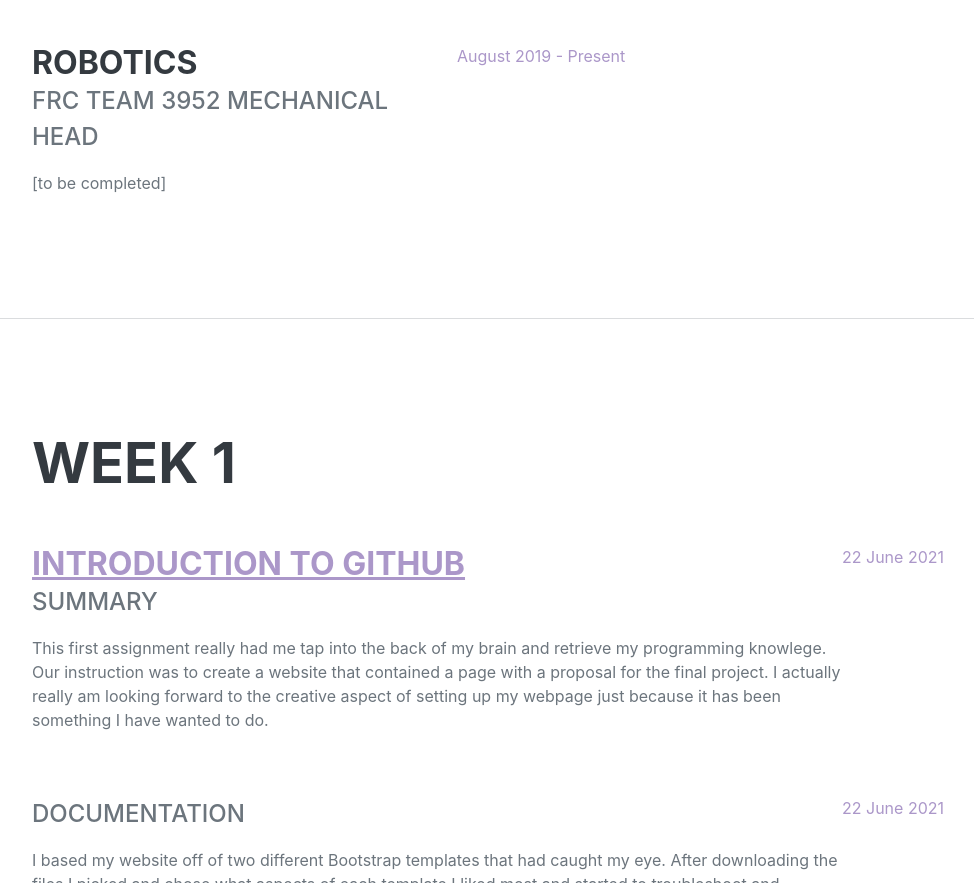
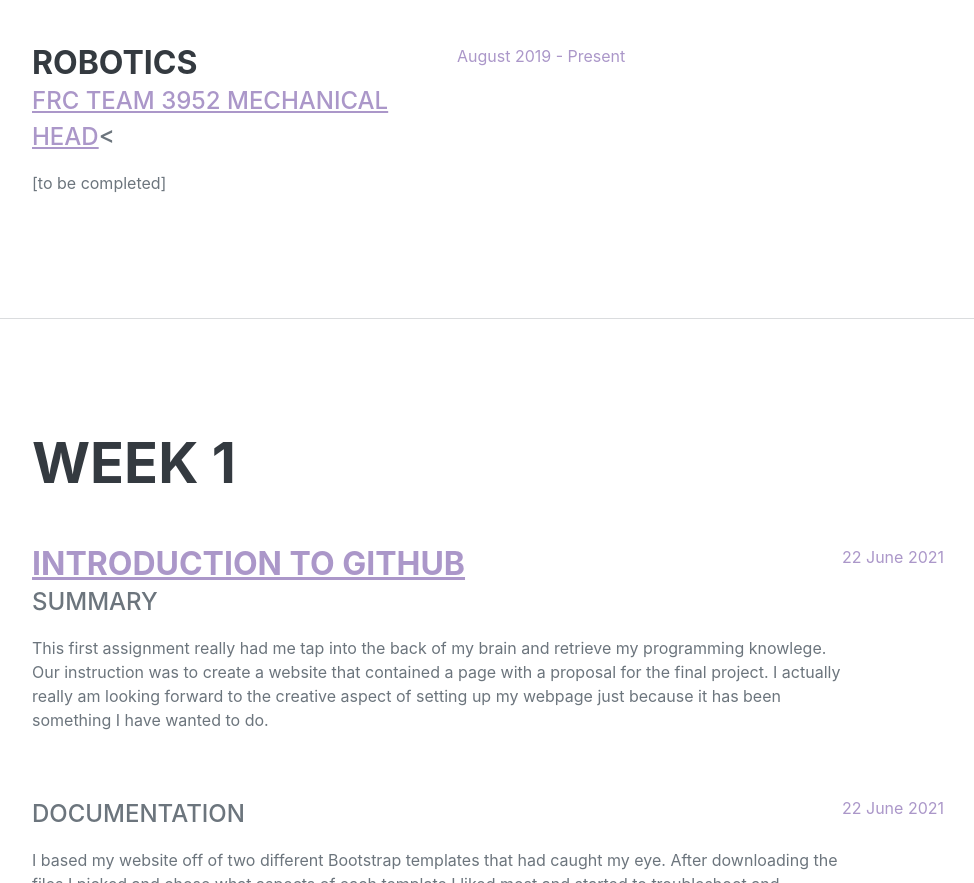
Before and after one commit to jacihinman/PHYS_S-12, a plain HTML site: page index.html in a window 1280 px wide. Shown: the part 1283-2166 px from the top of the page, without its empty margins (288-1262 px from the left). Drawn offline with nearby package versions, Linux system fonts and the light colour scheme; a web font is replaced by a local one.

Commit message:
Update index.html

```diff
--- a/index.html
+++ b/index.html
@@ -80,7 +80,7 @@
                     <div class="d-flex flex-column flex-md-row justify-content-between">
                         <div class="flex-grow-1">
                             <h3 class="mb-0">Robotics</h3>
-                            <div class="subheading mb-3">FRC Team 3952 Mechanical Head</div>
+                            <div class="subheading mb-3"><a href="https://team3952.org/">FRC Team 3952 Mechanical Head</a><</div>
                             <p>[to be completed]</p>
                         </div>
                         <div class="flex-shrink-0"><span class="text-primary">August 2019  - Present</span></div>
```
